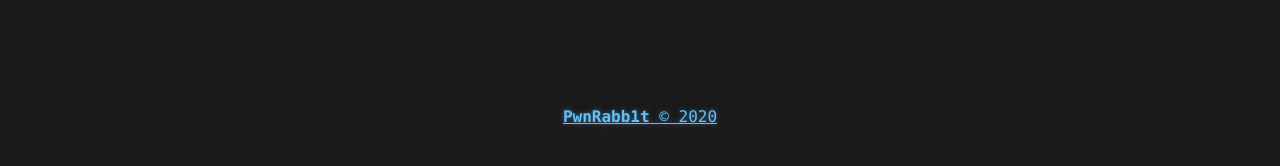
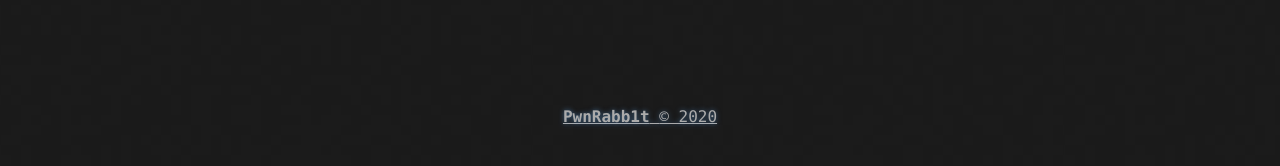
Before and after one commit to rtfingc/rtfingc.github.io, a Jekyll site: the page built from index.html, in a window 1280 px wide. Shown: the part 708-874 px from the top of the page. Built offline with Jekyll 4.4.1, drawn with Linux system fonts in a browser that asks for light colours; the list of posts is cut into pages by our own code.

Commit message:
hacker theme

```diff
--- a/_includes/footer.html
+++ b/_includes/footer.html
@@ -1,5 +1,5 @@
 <footer>
-  <a href="https://creativecommons.org/licenses/by-nc/3.0/deed.en_US">
+  <a style="color:#ababab;" href="https://creativecommons.org/licenses/by-nc/3.0/deed.en_US">
     <span>
         <b>{{ site.owner}}</b>
     </span>
```
